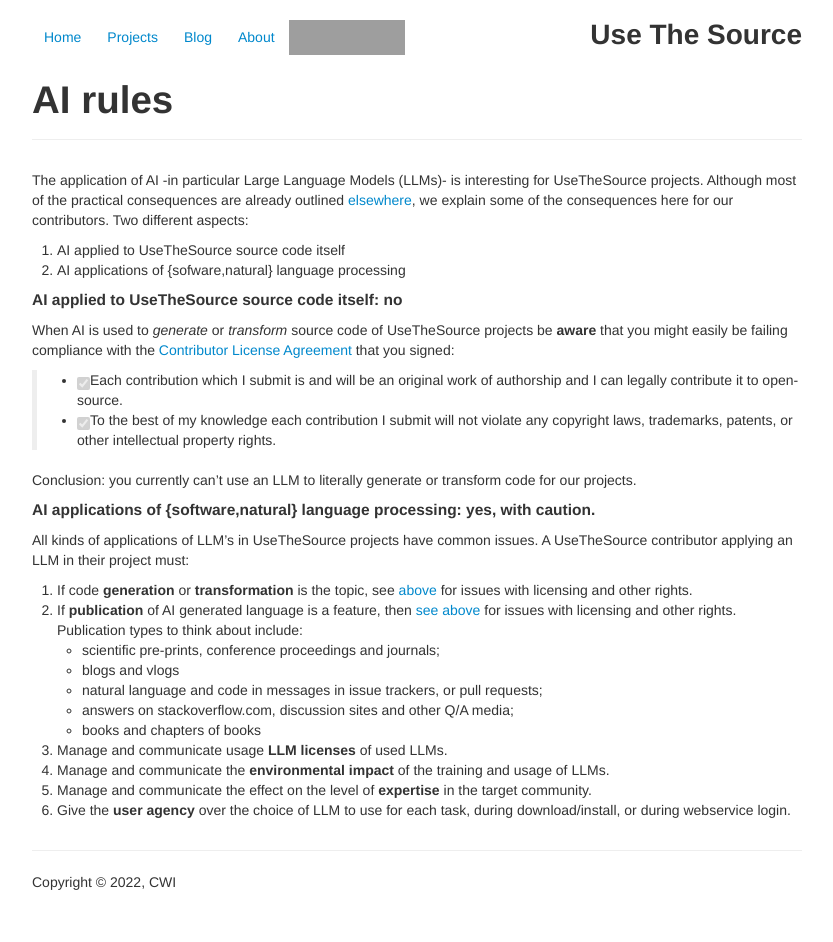
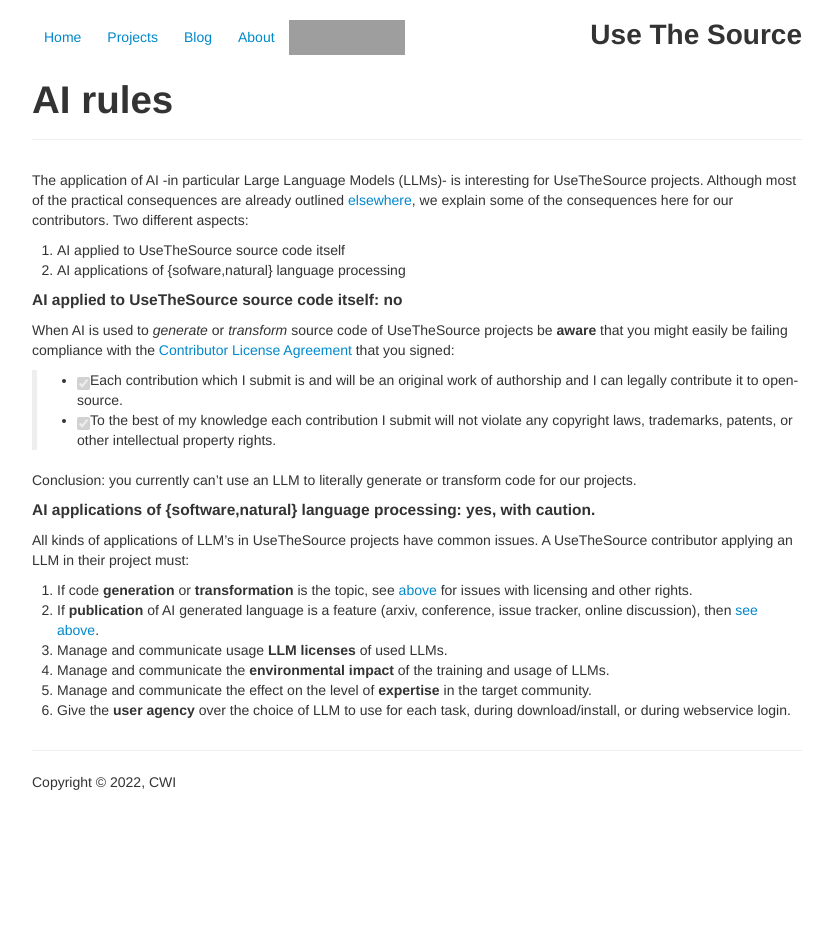
Before and after one commit to usethesource/usethesource.github.io, a Jekyll site: the page built from about/ai.md, in a window 1280 px wide. Shown: the whole page, without its empty margins (223-1056 px from the left). Built offline with Jekyll 4.4.1, drawn with Linux system fonts in a browser that asks for light colours; our own code applies the rules of GitHub Pages for plain Markdown files; after the commit the page ends 900 px from its top, so only the background shows below that; grey boxes are pictures that could not be loaded.

Commit message:
Refactor AI publication guidelines for clarity

```diff
--- a/about/ai.md
+++ b/about/ai.md
@@ -23,12 +23,7 @@
 
 All kinds of applications of LLM's in UseTheSource projects have common issues. A UseTheSource contributor applying an LLM in their project must:
 1. If code **generation** or **transformation** is the topic, see [above](https://usethesource.io/about/ai.html#:~:text=AI%20applied%20to%20UseTheSource%20source%20code%20itself%3A%20no) for issues with licensing and other rights.
-1. If **publication** of AI generated language is a feature, then [see above](https://usethesource.io/about/ai.html#:~:text=AI%20applied%20to%20UseTheSource%20source%20code%20itself%3A%20no) for issues with licensing and other rights. Publication types to think about include:
-    * scientific pre-prints, conference proceedings and journals;
-    * blogs and vlogs
-    * natural language and code in messages in issue trackers, or pull requests;
-    * answers on stackoverflow.com, discussion sites and other Q/A media;
-    * books and chapters of books
+1. If **publication** of AI generated language is a feature (arxiv, conference, issue tracker, online discussion), then [see above](https://usethesource.io/about/ai.html#:~:text=AI%20applied%20to%20UseTheSource%20source%20code%20itself%3A%20no).
 1. Manage and communicate usage **LLM licenses** of used LLMs.
 2. Manage and communicate the **environmental impact** of the training and usage of LLMs.
 3. Manage and communicate the effect on the level of **expertise** in the target community.
```
